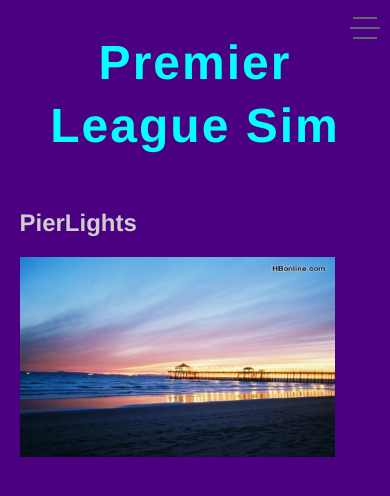
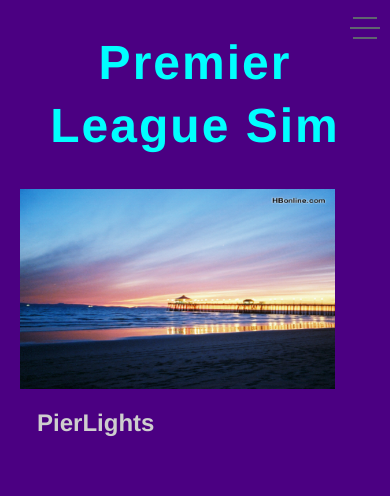
Before and after one commit to jrmutula/Premier-League-Sim, a plain HTML site: page index.html in a window 390 px wide. Drawn offline with Linux system fonts and the light colour scheme.

Commit message:
beauty fa

```diff
--- a/css/fancy.css
+++ b/css/fancy.css
@@ -317,6 +317,11 @@ html.js,
     width: 500px;
         max-width: 100%;
 }
+    .capSlides{
+    max-height: 100%;
+    max-width: 100%;
+    text-align: center;
+}
 }
 
 @media screen and (max-width: 40em) {
@@ -360,4 +365,9 @@ html.js,
     text-align: center;
     max-width: 100%;
 }
+    .capSlides{
+    max-height: 100%;
+    max-width: 100%;
+    text-align: center
 }
+}
--- a/css/normal.css
+++ b/css/normal.css
@@ -69,6 +69,7 @@ a:hover {
     max-height: 100%;
     max-width: 30%;
     float: left;
+    padding-left: 5%;
 }
 
 .poster {
--- a/index.html
+++ b/index.html
@@ -34,10 +34,6 @@
 
             <header class="bp-header cf">
                 <h1 class="bp-header__title">Premier League Sim</h1>
-                <h2 class="capSlides">McLaren</h2>
-                <h2 class="capSlides">PierLights</h2>
-                <h2 class="capSlides">Winter</h2>
-                <h2 class="capSlides">Ocean</h2>
                 <div class="poster">
 
                     <img class="mySlides" src="images/mclaren-f12.jpg">
@@ -46,6 +42,10 @@
                     <img class="mySlides" src="images/Wallpaper_CollectorsEdition800x600.jpg">
 
                 </div>
+                <h2 class="capSlides">McLaren</h2>
+                <h2 class="capSlides">PierLights</h2>
+                <h2 class="capSlides">Winter</h2>
+                <h2 class="capSlides">Sadio Mane bangs twice in quick succession to fire the reds past a surprisingly complacent Spurs side.</h2>
             </header>
         </div>
         <div class="page" id="page-FixturesandResults">
```
